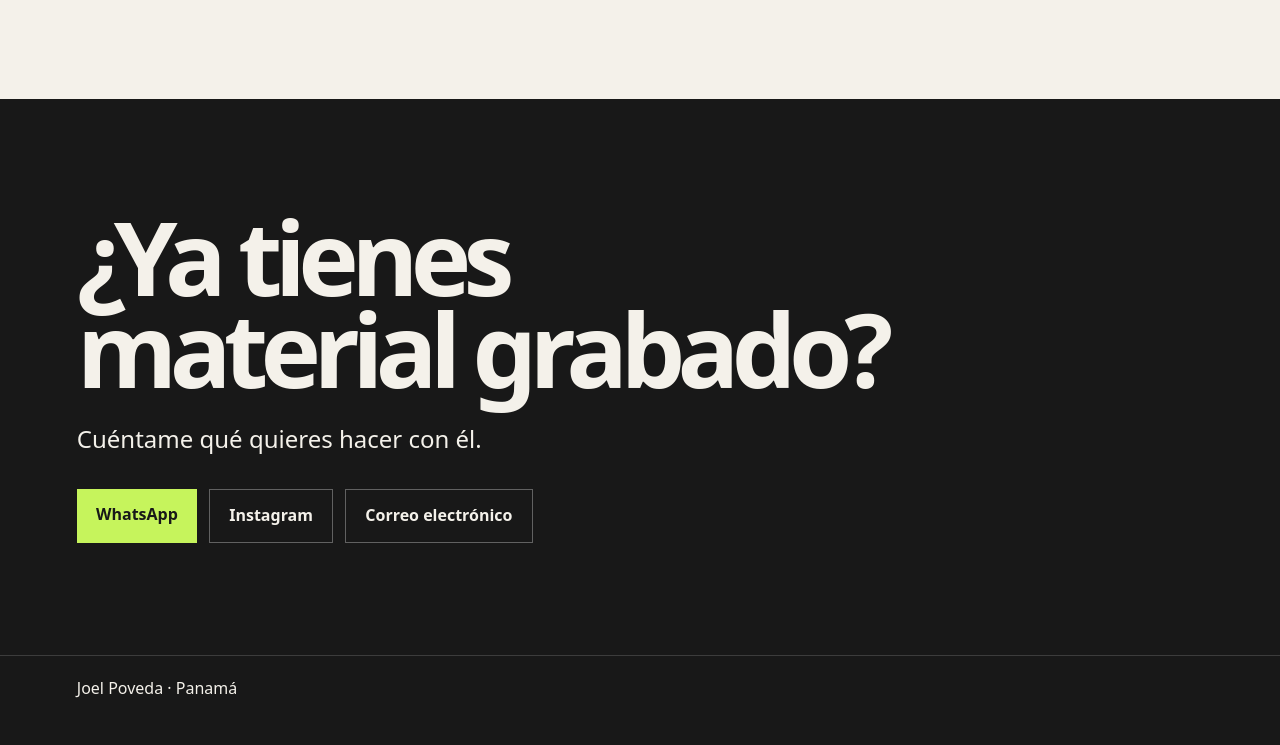
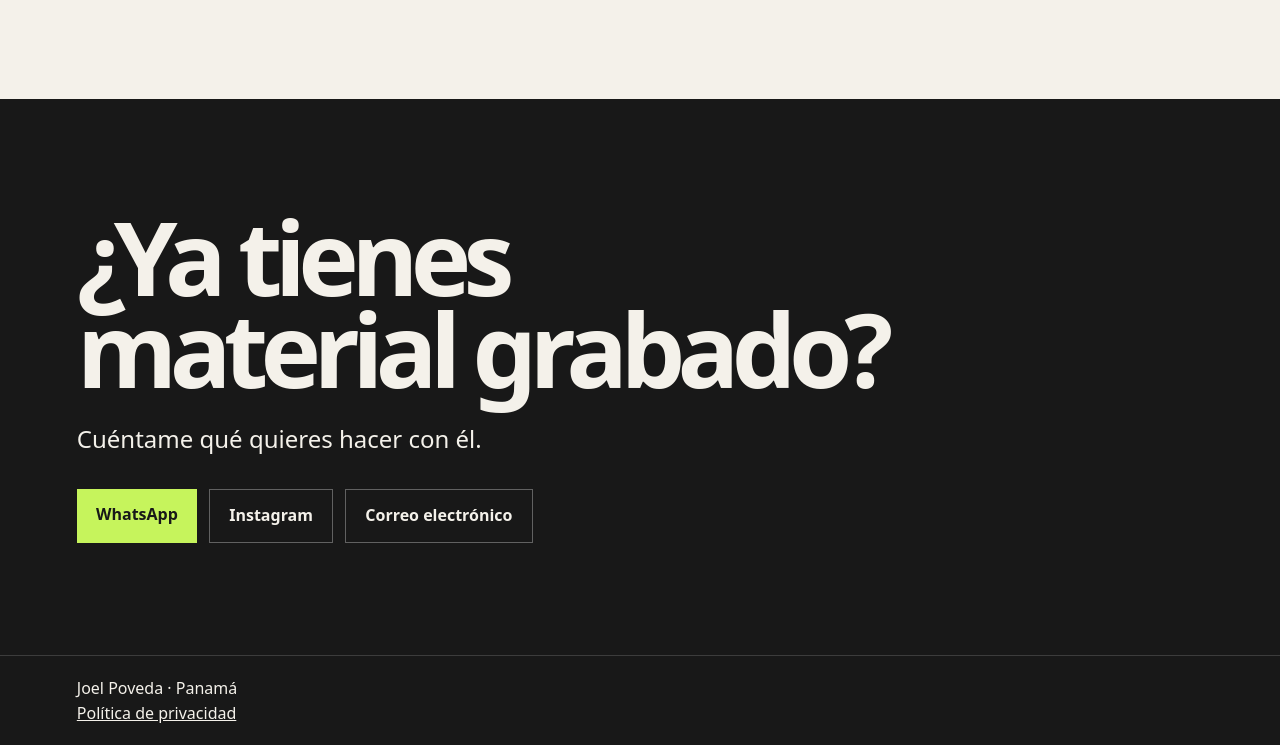
Before and after one commit to joelsmsj2020-dot/portafolio, a plain HTML site: page index.html in a window 1280 px wide. Shown: the part 2105-2850 px from the top of the page. Before the commit the page ends 2826 px from the top, so only its background shows below. Drawn offline with Linux system fonts and the light colour scheme.

Commit message:
Link privacy policy from portfolio footer

```diff
--- a/index.html
+++ b/index.html
@@ -166,7 +166,7 @@ h1,h2,p{margin-top:0}h1,h2{line-height:.9;letter-spacing:-.075em;text-wrap:balan
 <a class="button" href="mailto:joelpovedab@gmail.com?subject=Consulta%20desde%20tu%20portafolio&amp;body=Hola%2C%20Joel.%20Vi%20tu%20portafolio%20y%20me%20gustar%C3%ADa%20conversar%20sobre%20un%20proyecto.%0D%0A%0D%0AMi%20nombre%3A%0D%0AQu%C3%A9%20necesito%3A%0D%0AFecha%20estimada%20de%20entrega%3A%0D%0A">Correo electrónico</a>
 </div></section>
 </main>
-<footer><p>Joel Poveda · Panamá</p></footer>
+<footer><p>Joel Poveda · Panamá</p><p><a href="./privacidad.html">Política de privacidad</a></p></footer>
 <dialog class="project-dialog" aria-labelledby="project-video-title">
   <header><h3 id="project-video-title"></h3><form method="dialog"><button type="submit">Cerrar</button></form></header>
   <video controls controlslist="nodownload" playsinline></video>
```
